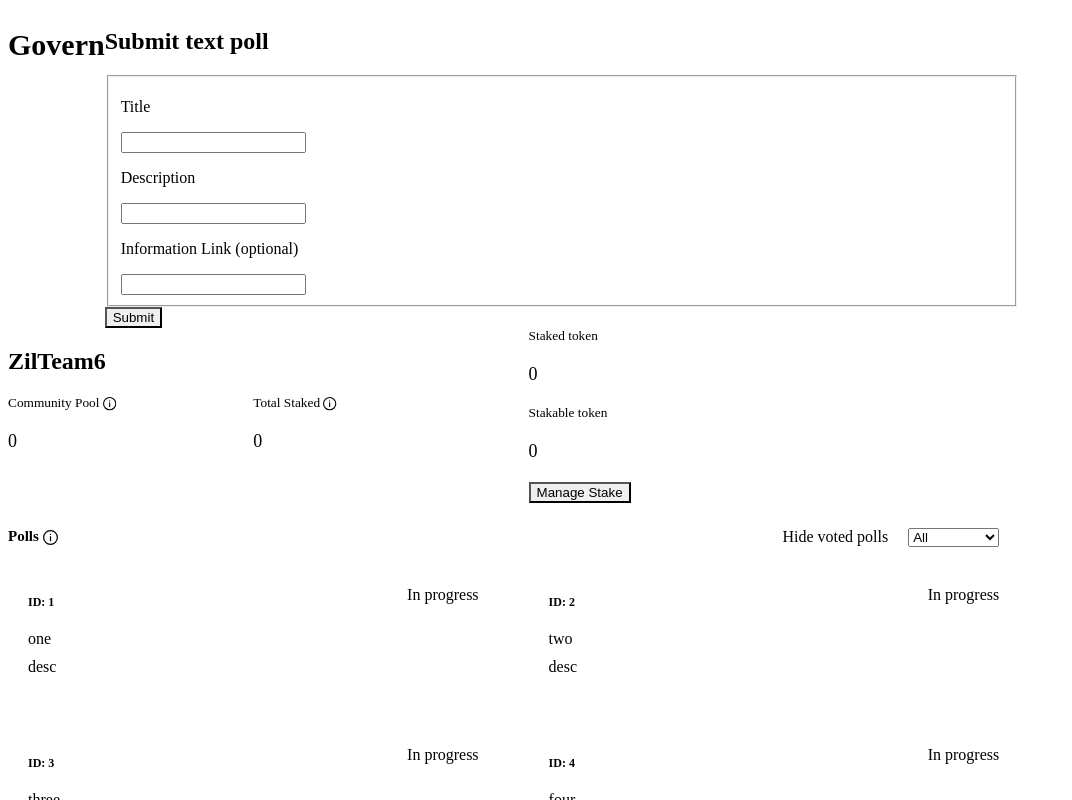
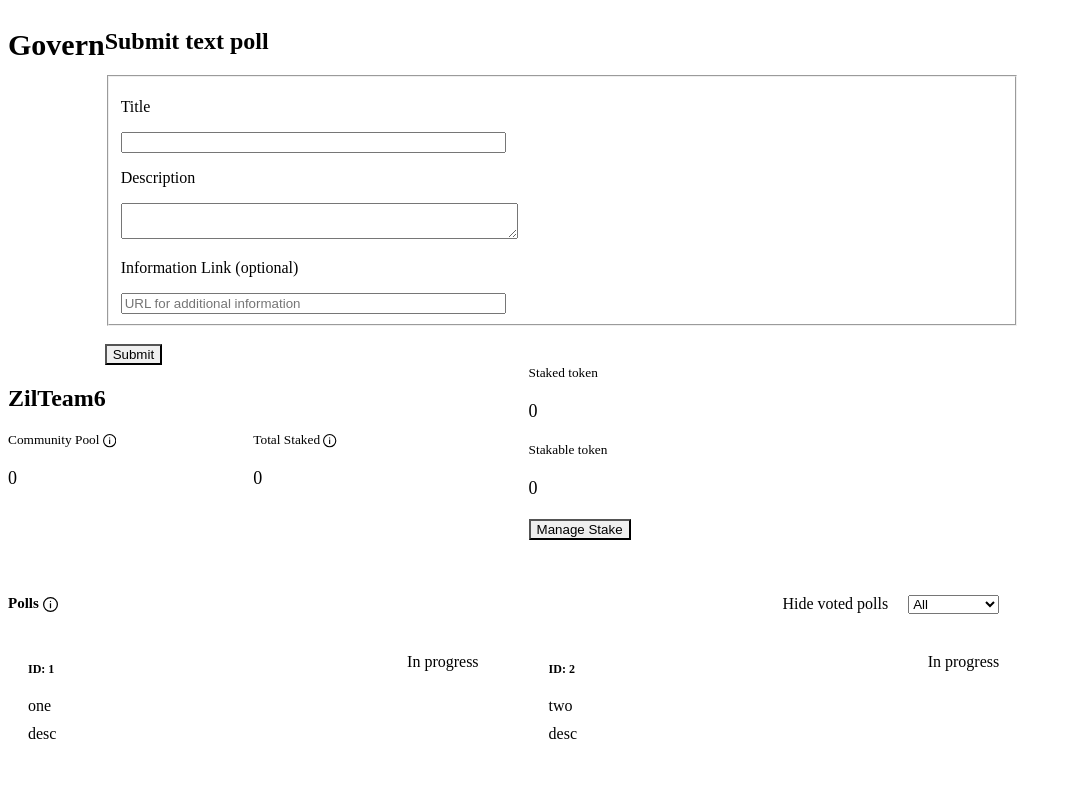
Before and after one commit to ZILHive-Student-Practicum/Zil-Team-6, a Next.js app: page /Governance in a window 1280 px wide. Both pictures are taken after a click on the button "Create Poll". Shown: the top 800 px of the page, without its empty margins (0-1072 px from the left). Built offline with nearby package versions, Linux system fonts and the light colour scheme.

Commit message:
refined govern page

```diff
--- a/src/components/GovernForm.js
+++ b/src/components/GovernForm.js
@@ -1,10 +1,6 @@
 import React, {useState} from "react";
 import { Button, ButtonGroup } from '@chakra-ui/react'
 import { Card, Heading } from '@chakra-ui/react';
-import {
-    FormControl,
-    FormLabel
-} from '@chakra-ui/react';
 
 {/* <Button colorScheme='blue' variant='outline' style={btn}>
     Create Poll
@@ -16,19 +12,6 @@ const btn ={
 }
 
 const GovernForm = () => {
-//     const showForm = () => {
-//       <form>
-//         <Center>
-//           <Heading lineHeight={1.1} fontSize={{ base: '2xl', md: '3xl' }}>
-//             Verify your Email
-//           </Heading>
-//         </Center>
-//       </form>
-//     }
-
-//     return <Button colorScheme='blue' variant='outline' style={btn} onClick={showForm}>Show alert</Button>;
-//   }
-
     const[showForm, setShowForm] = useState(false);
     const handleSubmit = (e) => {
         e.preventDefault();
@@ -45,13 +28,18 @@ const GovernForm = () => {
                             <fieldset>
                             <label>
                                 <p>Title</p>
-                                <input type="text" />
+                                <input type="text" size="45"/>
+                            </label>
+                            <label>
                                 <p>Description</p>
-                                <input type="text" />
+                                <textarea cols="47"/>
+                            </label>
+                            <label>
                                 <p>Information Link (optional) </p>
-                                <input type="text" />
+                                <input type="text" placeholder="URL for additional information" size="45"/>
                             </label>
                             </fieldset>
+                            <br></br>
                             <Button type="submit">Submit</Button>
                         </form>
                         </div>
--- a/src/components/StakeCard.js
+++ b/src/components/StakeCard.js
@@ -16,12 +16,12 @@ export default function StakeCard() {
     return(
         <SimpleGrid minChildWidth='120px' spacing='30px'>
             <Box>
-                <Card height='160px'>
+                <Card height='190px'>
                     <CardHeader>
                         <Heading size='md'>ZilTeam6</Heading>
                     </CardHeader>
                     <CardBody>
-                        <SimpleGrid minChildWidth='50px'>
+                        <SimpleGrid minChildWidth='150px'>
                             <Text as='sub'>
                                 Community Pool {''}
                                 <Tooltip label='Total number of tokens currently in the community pool'>
@@ -46,7 +46,7 @@ export default function StakeCard() {
             </Box>
 
             <Box>
-                <Card height='160px'>
+                <Card height='190px'>
                     <CardBody>
                         <SimpleGrid minChildWidth='50px'>
                             <Text as='sub'>
--- a/src/pages/Governance.js
+++ b/src/pages/Governance.js
@@ -22,6 +22,9 @@ export default function Governance() {
 
     function onFilterValueSelected(filterValue) {
         console.log(filterValue);
+        if (filterValue == "In Progress") {
+
+        }
     }
 
     return (
```
Also changed, not shown: src/components/Polls.js (+1 -22 lines).
